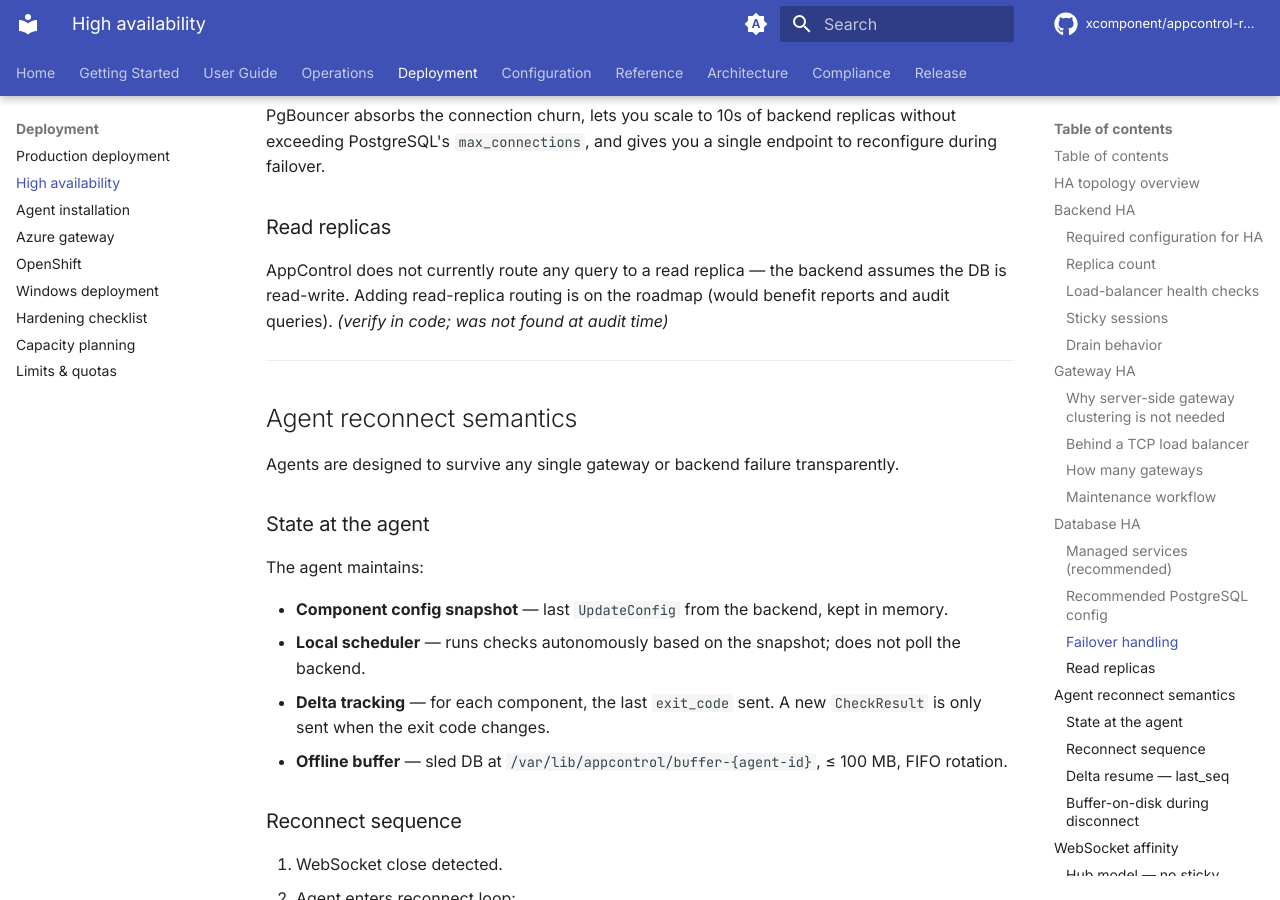
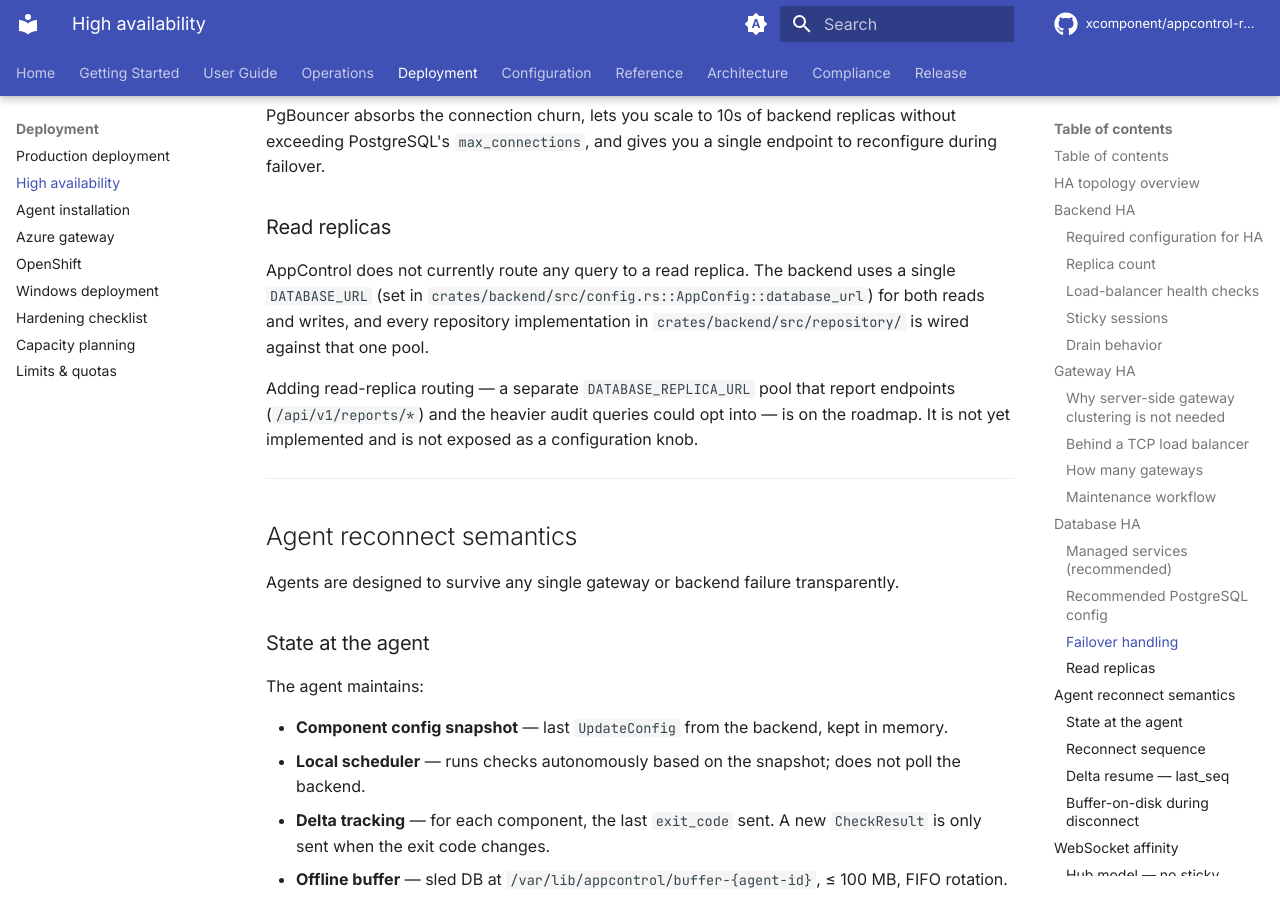
Before and after one commit to fredericcarre/appcontrol, an MkDocs documentation site: the page built from docs/HIGH_AVAILABILITY.md, in a window 1280 px wide and 900 px high, scrolled down 6903 px. Built offline with MkDocs 1.6.1 and Material for MkDocs 9.7.7, drawn with Linux system fonts in a browser that asks for light colours; comment, search, counter and statistics services are not loaded.

Commit message:
docs: clarify HA read-replica and agent latency metric facts (resolves doc markers #6, #7)
Marker #6: the read-replica claim was already framed as roadmap; just
removing the verify-in-code marker and adding a precise reference to
where the single DB pool is wired (config.rs::AppConfig::database_url).

Marker #7: the doc invented a Prometheus metric called
agent_message_latency_warn_ms at 200 ms. What actually exists in
crates/backend/src/websocket/mod.rs is:

  - a Prometheus histogram 'agent_message_latency_ms' with a
    message_type label (heartbeat/check_result/discovery_report)
    recorded by observe_message_latency on every timestamp-carrying
    AgentMessage;
  - a hard-coded constant AGENT_MESSAGE_LATENCY_WARN_MS = 10_000
    (ms) used to gate a tracing::warn! log, not a metric.

Capacity Planning now describes both accurately.

https://claude.ai/code/session_01G11rRRSxcKtnSqyzScX2EX

```diff
--- a/docs/HIGH_AVAILABILITY.md
+++ b/docs/HIGH_AVAILABILITY.md
@@ -241,7 +241,9 @@ PgBouncer absorbs the connection churn, lets you scale to 10s of backend replica
 
 ### Read replicas
 
-AppControl does not currently route any query to a read replica — the backend assumes the DB is read-write. Adding read-replica routing is on the roadmap (would benefit reports and audit queries). _(verify in code; was not found at audit time)_
+AppControl does not currently route any query to a read replica. The backend uses a single `DATABASE_URL` (set in `crates/backend/src/config.rs::AppConfig::database_url`) for both reads and writes, and every repository implementation in `crates/backend/src/repository/` is wired against that one pool.
+
+Adding read-replica routing — a separate `DATABASE_REPLICA_URL` pool that report endpoints (`/api/v1/reports/*`) and the heavier audit queries could opt into — is on the roadmap. It is not yet implemented and is not exposed as a configuration knob.
 
 ---
 
```
Also changed, not shown: docs/CAPACITY_PLANNING.md (+1 -1 lines).
